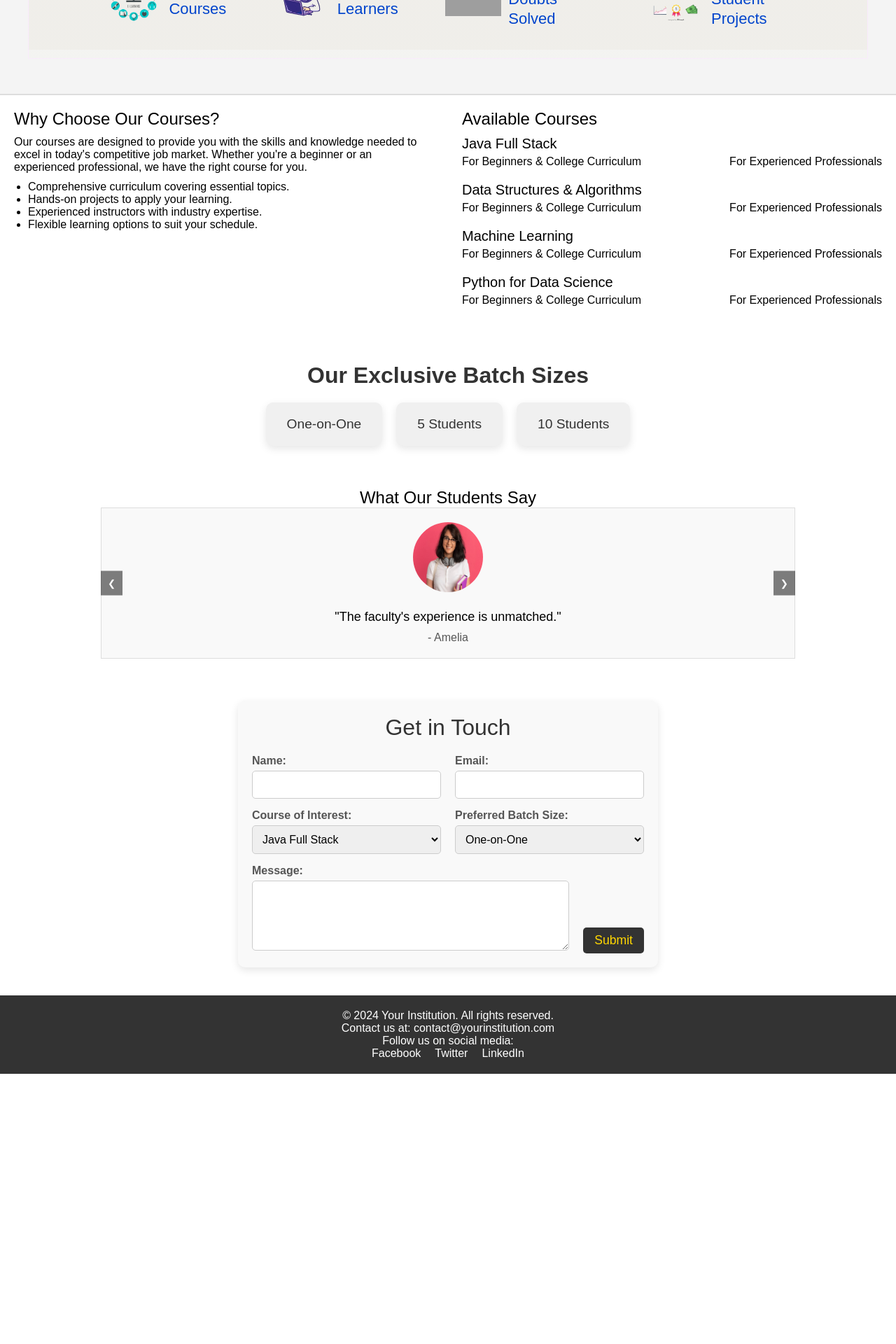
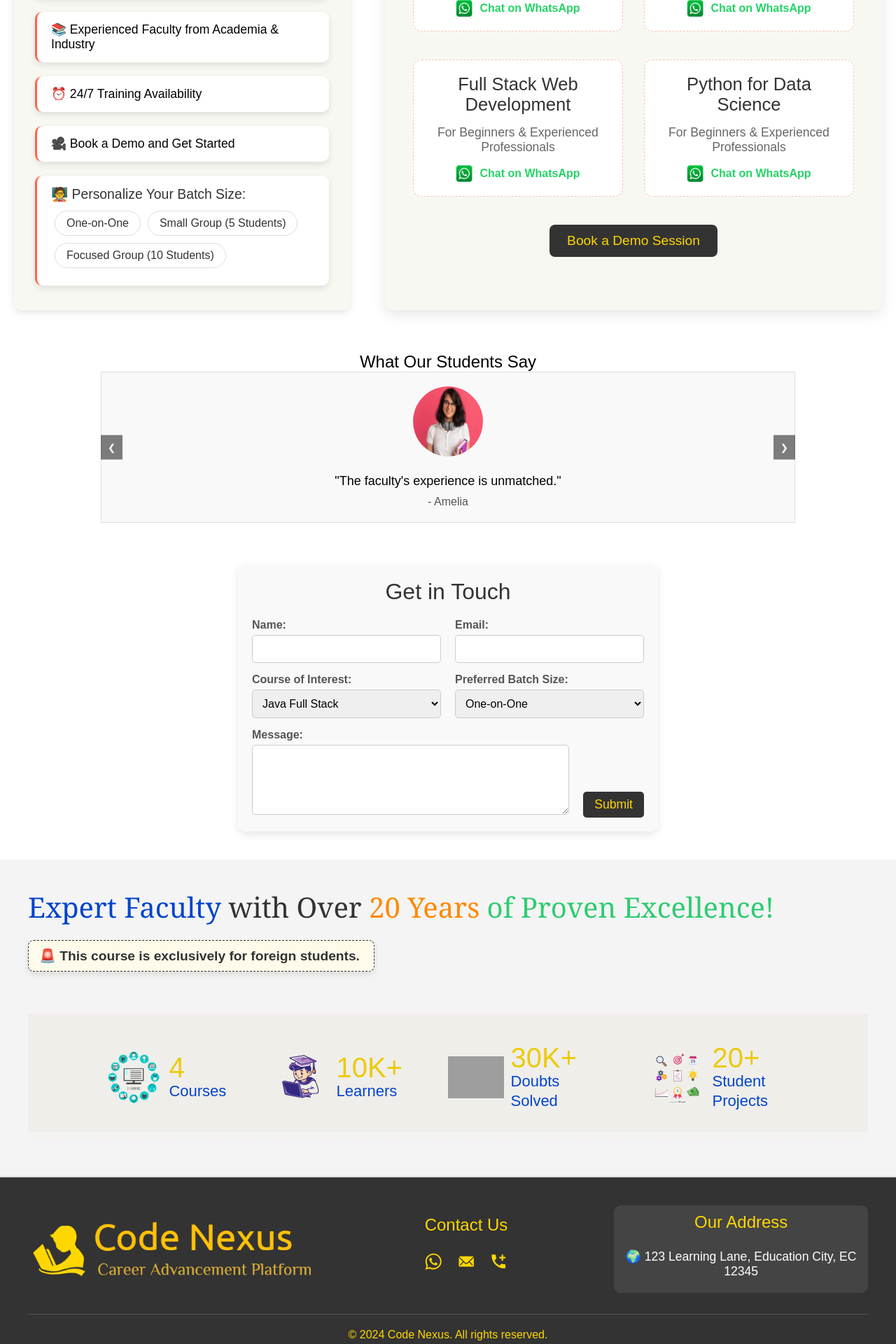
Before and after one commit to itsindrajput/codenexus, a React (Vite) app: page / in a window 1280 px wide. Shown: the part 400-2320 px from the top of the page at 70% size. Before the commit the page ends 1934 px from the top, so only its background shows below. Built offline with nearby package versions, Linux system fonts and the light colour scheme; grey boxes are pictures that could not be loaded; a web font is replaced by a local one.

Commit message:
updating the ui

```diff
--- a/package.json
+++ b/package.json
@@ -11,7 +11,8 @@
   },
   "dependencies": {
     "react": "^18.3.1",
-    "react-dom": "^18.3.1"
+    "react-dom": "^18.3.1",
+    "react-icons": "^5.3.0"
   },
   "devDependencies": {
     "@eslint/js": "^9.9.0",
--- a/src/App.jsx
+++ b/src/App.jsx
@@ -1,7 +1,6 @@
 import React from "react";
 import Navbar from "./components/Navbar";
 import Header from "./components/Header";
-import BatchSize from "./components/BatchSize";
 import EnquiryForm from "./components/EnquiryForm";
 import Footer from "./components/Footer";
 import CoursesSection from "./components/CoursesSection";
@@ -11,11 +10,10 @@ const App = () => {
   return (
     <>
       <Navbar></Navbar>
-      <Header></Header>
       <CoursesSection></CoursesSection>
-      <BatchSize></BatchSize>
       <Testimonial></Testimonial>
       <EnquiryForm></EnquiryForm>
+      <Header></Header>
       <Footer></Footer>
     </>
   );
--- a/src/components/BatchSize.jsx
+++ /dev/null
@@ -1,17 +0,0 @@
-import React from "react";
-import styles from "./BatchSize.module.css";
-
-const BatchSize = () => {
-  return (
-    <div className={styles.container}>
-      <h2 className={styles.heading}>Our Exclusive Batch Sizes</h2>
-      <div className={styles.batchSizes}>
-        <div className={styles.batchSize}>One-on-One</div>
-        <div className={styles.batchSize}>5 Students</div>
-        <div className={styles.batchSize}>10 Students</div>
-      </div>
-    </div>
-  );
-};
-
-export default BatchSize;
--- a/src/components/BatchSize.module.css
+++ /dev/null
@@ -1,33 +0,0 @@
-.container {
-  text-align: center;
-  margin: 40px 0;
-}
-
-.heading {
-  font-size: 2em;
-  color: #333333;
-  margin-bottom: 20px;
-  font-weight: 700;
-}
-
-.batchSizes {
-  display: flex;
-  justify-content: center;
-  gap: 20px;
-}
-
-.batchSize {
-  background-color: #f0f0f0;
-  color: #333333;
-  font-size: 1.2em;
-  padding: 20px 30px;
-  border-radius: 10px;
-  box-shadow: 0px 4px 12px rgba(0, 0, 0, 0.1);
-  transition: transform 0.3s ease-in-out, background-color 0.3s ease-in-out;
-  cursor: pointer;
-}
-
-.batchSize:hover {
-  transform: translateY(-5px);
-  background-color: #ffdd57;
-}
--- a/src/components/CoursesSection.jsx
+++ b/src/components/CoursesSection.jsx
@@ -1,57 +1,104 @@
 import React from "react";
 import styles from "./CoursesSection.module.css";
+import whatsappIcon from "../assets/whatsapp.png";
 
 const CoursesSection = () => {
   return (
     <div className={styles.container}>
-      {/* Left Section: Course Content */}
-      <div className={styles.content}>
-        <h2>Why Choose Our Courses?</h2>
-        <p>
-          Our courses are designed to provide you with the skills and knowledge
-          needed to excel in today's competitive job market. Whether you're a
-          beginner or an experienced professional, we have the right course for
-          you.
-        </p>
-        <ul>
-          <li>Comprehensive curriculum covering essential topics.</li>
-          <li>Hands-on projects to apply your learning.</li>
-          <li>Experienced instructors with industry expertise.</li>
-          <li>Flexible learning options to suit your schedule.</li>
+      <div className={styles.whyChooseUs}>
+        <h2 className={styles.heading}>Why Choose Our Courses?</h2>
+        <ul className={styles.points}>
+          <li>🎓 Over 20+ Years of Expertise</li>
+          <li>👨‍🎓 Trained 10,000+ Students</li>
+          <li>🌍 Dedicated to International Students</li>
+          <li>📚 Experienced Faculty from Academia & Industry</li>
+          <li>⏰ 24/7 Training Availability</li>
+          <li>🎥 Book a Demo and Get Started</li>
+          <li className={styles.learning_path}>
+            <div className={styles.batch_label}>
+              🧑‍🏫 Personalize Your Batch Size:
+            </div>
+            <div className={styles.batch_options}>
+              <span className={styles.option}>One-on-One</span>
+              <span className={styles.option}>Small Group (5 Students)</span>
+              <span className={styles.option}>Focused Group (10 Students)</span>
+            </div>
+          </li>
         </ul>
       </div>
-
-      {/* Right Section: Available Courses */}
-      <div className={styles.courses}>
-        <h2>Available Courses</h2>
-        <div className={styles.courseItem}>
-          <h3>Java Full Stack</h3>
-          <div className={styles.courseCategories}>
+      <div className={styles.availableCourses}>
+        <h2 className={styles.heading}>Available Courses</h2>
+        <div className={styles.courses}>
+          <div className={styles.course}>
+            <h3>Full Stack Java Development</h3>
+            <p>For Beginners & Experienced Professionals</p>
+            <a
+              href="https://wa.me/1234567890?text=I'm interested in the Java Full Stack course."
+              className={styles.whatsappLink}
+              target="_blank"
+              rel="noopener noreferrer"
+            >
+              <img
+                src={whatsappIcon}
+                alt="Chat on WhatsApp"
+                className={styles.whatsappIcon}
+              />
+              Chat on WhatsApp
+            </a>
+          </div>
+          <div className={styles.course}>
+            <h3>Data Structures & Algorithms</h3>
             <p>For Beginners & College Curriculum</p>
-            <p>For Experienced Professionals</p>
+            <a
+              href="https://wa.me/1234567890?text=I'm interested in the Data Structures & Algorithms course."
+              className={styles.whatsappLink}
+              target="_blank"
+              rel="noopener noreferrer"
+            >
+              <img
+                src={whatsappIcon}
+                alt="Chat on WhatsApp"
+                className={styles.whatsappIcon}
+              />
+              Chat on WhatsApp
+            </a>
+          </div>
+          <div className={styles.course}>
+            <h3>Full Stack Web Development</h3>
+            <p>For Beginners & Experienced Professionals</p>
+            <a
+              href="https://wa.me/1234567890?text=I'm interested in the Machine Learning course."
+              className={styles.whatsappLink}
+              target="_blank"
+              rel="noopener noreferrer"
+            >
+              <img
+                src={whatsappIcon}
+                alt="Chat on WhatsApp"
+                className={styles.whatsappIcon}
+              />
+              Chat on WhatsApp
+            </a>
+          </div>
+          <div className={styles.course}>
+            <h3>Python for Data Science</h3>
+            <p>For Beginners & Experienced Professionals</p>
+            <a
+              href="https://wa.me/1234567890?text=I'm interested in the Python for Data Science course."
+              className={styles.whatsappLink}
+              target="_blank"
+              rel="noopener noreferrer"
+            >
+              <img
+                src={whatsappIcon}
+                alt="Chat on WhatsApp"
+                className={styles.whatsappIcon}
+              />
+              Chat on WhatsApp
+            </a>
           </div>
         </div>
-        <div className={styles.courseItem}>
-          <h3>Data Structures & Algorithms</h3>
-          <div className={styles.courseCategories}>
-            <p>For Beginners & College Curriculum</p>
-            <p>For Experienced Professionals</p>
-          </div>
-        </div>
-        <div className={styles.courseItem}>
-          <h3>Machine Learning</h3>
-          <div className={styles.courseCategories}>
-            <p>For Beginners & College Curriculum</p>
-            <p>For Experienced Professionals</p>
-          </div>
-        </div>
-        <div className={styles.courseItem}>
-          <h3>Python for Data Science</h3>
-          <div className={styles.courseCategories}>
-            <p>For Beginners & College Curriculum</p>
-            <p>For Experienced Professionals</p>
-          </div>
-        </div>
+        <button className={styles.demoButton}>Book a Demo Session</button>
       </div>
     </div>
   );
--- a/src/components/CoursesSection.module.css
+++ b/src/components/CoursesSection.module.css
@@ -1,54 +1,181 @@
 .container {
   display: flex;
-  justify-content: space-between;
-  padding: 20px;
+  gap: 50px;
+  padding: 40px 20px;
+  max-width: 1300px;
+  margin: 0 auto;
 }
 
-.content {
+.whyChooseUs,
+.availableCourses {
   flex: 1;
-  margin-right: 20px;
+  padding: 15px 30px;
+  background-color: #f8f8f2;
+  border-radius: 10px;
+  box-shadow: 0 4px 12px rgba(0, 0, 0, 0.1);
 }
 
-.content h2 {
-  font-size: 24px;
-  margin-bottom: 10px;
+.heading {
+  font-size: 2em;
+  color: #333;
+  margin-bottom: 15px;
+  text-align: center;
+  font-weight: bold;
 }
 
-.content p {
-  font-size: 16px;
-  margin-bottom: 10px;
+.points {
+  list-style-type: none;
+  padding: 0;
+  margin: 0;
+  font-family: "Arial", sans-serif;
 }
 
-.content ul {
-  list-style-type: disc;
-  margin-left: 20px;
+.points li {
+  font-size: 1.1em;
+  font-weight: 500;
+  margin-bottom: 20px;
+  padding: 15px 20px;
+  border-radius: 10px;
+  background-color: #ffffff;
+  border-left: 3px solid #ff6347;
+  box-shadow: 0 4px 10px rgba(0, 0, 0, 0.1);
+  display: flex;
+  align-items: center;
+  gap: 12px;
+}
+
+.points li svg {
+  flex-shrink: 0;
+  font-size: 1.6em;
+  color: #ff6347;
+}
+
+.learning_path {
+  font-size: 1.2em;
+  font-weight: 600;
+  background-color: #f5f5f5;
+  color: #333;
+  padding: 20px;
+  border-radius: 10px;
+  display: flex;
+  flex-wrap: wrap;
+  align-items: center;
+  gap: 15px;
+  box-shadow: 0 4px 15px rgba(0, 0, 0, 0.2);
+}
+
+.batch_label {
+  font-size: 1.1em;
+  font-weight: 500;
+}
+
+.option {
+  font-size: 1rem;
+  display: inline-block;
+  padding: 8px 16px;
+  margin: 0px 5px 10px 5px;
+  border-radius: 20px;
+  background-color: #fff;
+  color: #333;
+  font-weight: 500;
+  border: 1px solid #ddd;
+  transition: background-color 0.3s ease, color 0.3s ease, transform 0.3s ease;
+}
+
+.option:hover {
+  background-color: #dca604;
+  color: #fff;
+  transform: translateY(-3px);
+}
+
+.availableCourses .courses {
+  display: grid;
+  grid-template-columns: 1fr 1fr;
+  gap: 40px 30px;
+}
+
+/* Container for the available courses */
+.availableCourses {
+  padding: 60px 40px;
+  background-color: #f8f8f2;
+  border-radius: 12px;
+  box-shadow: 0 6px 20px rgba(0, 0, 0, 0.1);
+  text-align: center;
+}
+
+.heading {
+  font-size: 2em;
+  font-weight: 700;
+  color: #333;
+  margin-bottom: 30px;
 }
 
 .courses {
-  flex: 1;
-  margin-left: 20px;
+  display: flex;
+  flex-wrap: wrap;
+  gap: 20px;
+  justify-content: center;
 }
 
-.courses h2 {
-  font-size: 24px;
-  margin-bottom: 10px;
+/* Individual course card */
+.course {
+  padding: 20px;
+  background-color: #ffffff;
+  border: 1px dashed #f8c2b9;
+  border-radius: 12px;
+  text-align: center;
+  width: 300px;
+  transition: transform 0.3s ease, box-shadow 0.3s ease;
 }
 
-.courseItem {
-  margin-bottom: 20px;
+.course:hover {
+  transform: scale(1.05);
+  box-shadow: 0 8px 20px rgba(0, 0, 0, 0.2);
 }
 
-.courseItem h3 {
-  font-size: 20px;
-  margin-bottom: 5px;
+.course h3 {
+  font-size: 1.6em;
+  color: #333;
+  margin-bottom: 15px;
 }
 
-.courseCategories {
-  display: flex;
-  justify-content: space-between;
+.course p {
+  font-size: 1.1em;
+  color: #666;
 }
 
-.courseCategories p {
-  font-size: 16px;
-  margin: 0;
+.whatsappLink {
+  display: flex;
+  align-items: center;
+  justify-content: center;
+  margin-top: 15px;
+  font-size: 1em;
+  color: #25d366;
+  text-decoration: none;
+  font-weight: 600;
 }
+
+.whatsappIcon {
+  width: 24px;
+  height: 24px;
+  margin-right: 10px;
+}
+
+.demoButton {
+  display: block;
+  margin: 40px auto 0;
+  padding: 12px 25px;
+  font-size: 1.2em;
+  color: #ffd700;
+  background-color: #333;
+  border: none;
+  border-radius: 8px;
+  cursor: pointer;
+  transition: background-color 0.3s ease, transform 0.3s ease;
+}
+
+.demoButton:hover {
+  background-color: #3f3b3b;
+  color: #ffc107;
+  transform: scale(1.03);
+}
--- a/src/components/EnquiryForm.module.css
+++ b/src/components/EnquiryForm.module.css
@@ -70,10 +70,11 @@
   border-radius: 5px;
   font-size: 1.1em;
   cursor: pointer;
-  transition: background-color 0.3s ease-in-out;
+  transition: background-color 0.3s ease, transform 0.3s ease;
 }
 
 .button:hover {
   background-color: #3f3b3b;
   color: #ffc107;
+  transform: scale(1.02);
 }
--- a/src/components/Footer.jsx
+++ b/src/components/Footer.jsx
@@ -1,23 +1,45 @@
 import React from "react";
-import styles from "./Footer.module.css"; // Import CSS module
+import styles from "./Footer.module.css";
+import logo from "../assets/nav-logo.png";
+import { FaWhatsapp } from "react-icons/fa";
+import { IoIosMail } from "react-icons/io";
+import { MdAddCall } from "react-icons/md";
 
 const Footer = () => {
   return (
     <footer className={styles.footer}>
-      <p>&copy; 2024 Your Institution. All rights reserved.</p>
-      <p>Contact us at: contact@yourinstitution.com</p>
-      <p>Follow us on social media:</p>
-      <ul className={styles.socialMedia}>
-        <li>
-          <a href="#">Facebook</a>
-        </li>
-        <li>
-          <a href="#">Twitter</a>
-        </li>
-        <li>
-          <a href="#">LinkedIn</a>
-        </li>
-      </ul>
+      <div className={styles.footerContent}>
+        <div className={styles.footerRow}>
+          <div className={styles.logoSection}>
+            <img
+              src={logo}
+              alt="Code Nexus Logo"
+              className={styles.footerLogo}
+            />
+          </div>
+          <div className={styles.contactSection}>
+            <h3>Contact Us</h3>
+            <p>
+              <a href="https://wa.me/1234567890">
+                <FaWhatsapp />
+              </a>
+              <a href="mailto:info@codenexus.com">
+                <IoIosMail />
+              </a>
+              <a href="tel:+1234567890">
+                <MdAddCall />
+              </a>
+            </p>
+          </div>
+          <div className={styles.addressSection}>
+            <h3>Our Address</h3>
+            <p>🌍 123 Learning Lane, Education City, EC 12345</p>
+          </div>
+        </div>
+        <div className={styles.footerBottom}>
+          <p>© 2024 Code Nexus. All rights reserved.</p>
+        </div>
+      </div>
     </footer>
   );
 };
--- a/src/components/Footer.module.css
+++ b/src/components/Footer.module.css
@@ -1,25 +1,113 @@
 .footer {
   background-color: #333;
-  color: white;
-  padding: 20px;
+  color: #fff;
+  padding: 40px 20px;
+  display: flex;
+  justify-content: center;
+  align-items: center;
   text-align: center;
 }
 
-.footer a {
-  color: white;
-  text-decoration: none;
+.footerContent {
+  width: 100%;
+  max-width: 1200px;
+  margin: 0 auto;
 }
 
-.footer a:hover {
-  text-decoration: underline;
+.footerRow {
+  display: flex;
+  flex-direction: row;
+  justify-content: space-between;
+  align-items: center;
+  gap: 40px;
+  margin-bottom: 30px;
 }
 
-.socialMedia {
-  list-style-type: none;
-  padding: 0;
+.logoSection {
+  display: flex;
+  justify-content: center;
+  align-items: center;
 }
 
-.socialMedia li {
-  display: inline;
-  margin: 0 10px;
+.footerLogo {
+  height: 80px;
+  width: auto;
+  transition: transform 0.3s ease-in-out;
 }
+
+.footerLogo:hover {
+  transform: scale(1.1);
+}
+
+.contactSection {
+  flex: 1;
+  display: flex;
+  flex-direction: column;
+  align-items: center;
+}
+
+.contactSection h3 {
+  font-size: 1.5em;
+  margin-bottom: 15px;
+  color: #ffd700;
+}
+
+.contactSection p {
+  margin: 10px 0;
+  font-size: 1.1em;
+  display: flex;
+  justify-content: center;
+  gap: 20px;
+}
+
+.contactSection a {
+  color: #ffd700;
+  font-size: 1.5em;
+  transition: color 0.3s ease-in-out, transform 0.3s ease-in-out;
+}
+
+.contactSection a:hover {
+  color: #fff;
+  transform: scale(1.2);
+}
+
+.addressSection {
+  flex: 1;
+  display: flex;
+  flex-direction: column;
+  align-items: center;
+  padding: 10px;
+  border-radius: 10px;
+  background-color: #444;
+  transition: background-color 0.3s ease-in-out;
+}
+
+.addressSection:hover {
+  background-color: #555;
+}
+
+.addressSection h3 {
+  font-size: 1.5em;
+  margin-bottom: 15px;
+  color: #ffd700;
+}
+
+.addressSection p {
+  margin: 10px 0;
+  font-size: 1.1em;
+}
+
+.footerBottom {
+  font-size: 1em;
+  margin-top: 20px;
+  color: #ffd700;
+  border-top: 1px solid #555;
+  padding-top: 20px;
+}
+
+@media (max-width: 768px) {
+  .footerRow {
+    flex-direction: column;
+    gap: 20px;
+  }
+}
--- a/src/components/Header.jsx
+++ b/src/components/Header.jsx
@@ -15,12 +15,12 @@ const cardsData = [
   },
   {
     image: image2,
-    title: "5K+",
+    title: "10K+",
     description: "Learners",
   },
   {
     image: image3,
-    title: "20K+",
+    title: "30K+",
     description: "Doubts Solved",
   },
   {
@@ -36,7 +36,7 @@ const Header = () => {
       <h1 className={styles.heading}>
         <span className={styles.expert}>Expert Faculty </span>{" "}
         <span className={styles.with_over}>with Over </span>
-        <span className={styles.years}>15 Years </span>{" "}
+        <span className={styles.years}>20 Years </span>{" "}
         <span className={styles.excellence}>of Proven Excellence!</span>
       </h1>
 
```
Also changed, not shown: src/assets/whatsapp.png (added), 1 other file (tests, documents, lock files or other folders).
